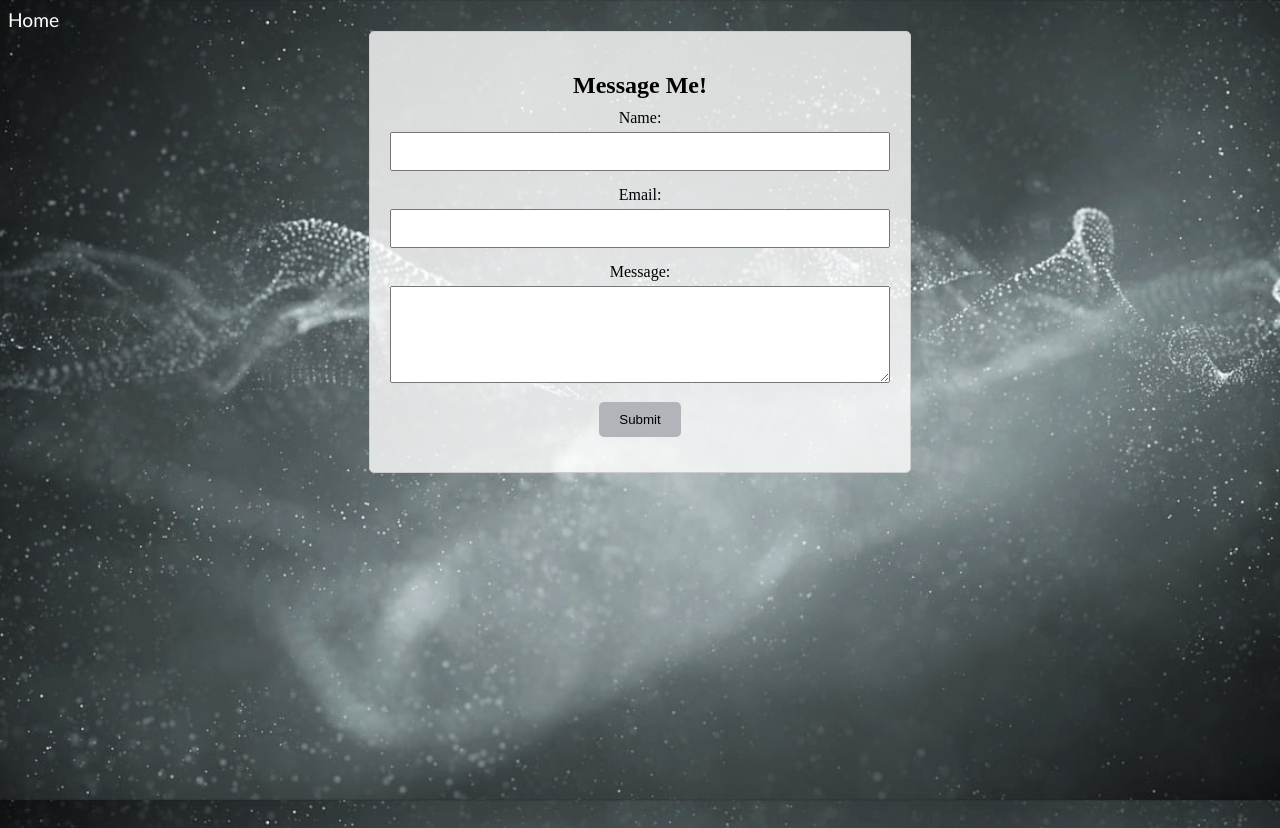
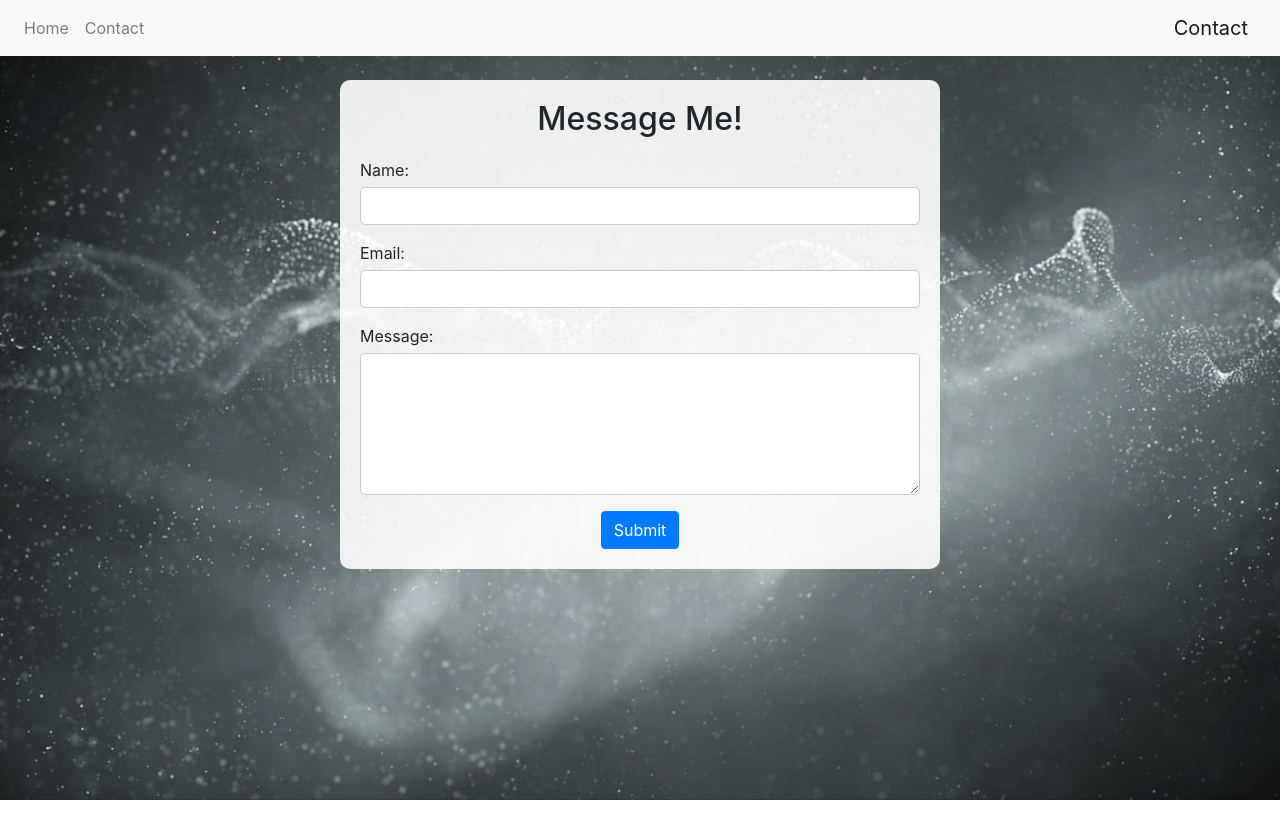
Before and after one commit to Kingzhaven/Project1, a plain HTML site: page contactform.html in a window 1280 px wide. Shown: the top 828 px of the page. After the commit the page ends 800 px from the top, so only its background shows below. Drawn offline with nearby package versions, Linux system fonts and the light colour scheme.

Commit message:
Updated with Bootstrap

```diff
--- a/contactform.html
+++ b/contactform.html
@@ -6,30 +6,53 @@
     <meta name="viewport" content="width=device-width, initial-scale=1.0">
     <title>Contact Form</title>
     <link rel="stylesheet" type="text/css" href="formstyles.css" />
+    <link href="https://maxcdn.bootstrapcdn.com/bootstrap/4.5.2/css/bootstrap.min.css" rel="stylesheet">
 </head>
 
 <body>
-    <a class="link" href="./index.html">Home</a>
-    <div class="contact-form">
-        <h2>Message Me!</h2>
+    <nav class="navbar navbar-expand-lg navbar-light bg-light">
+        <button class="navbar-toggler" type="button" data-toggle="collapse" data-target="#navbarNav"
+            aria-controls="navbarNav" aria-expanded="false" aria-label="Toggle navigation">
+            <span class="navbar-toggler-icon"></span>
+        </button>
+        <div class="collapse navbar-collapse" id="navbarNav">
+            <ul class="navbar-nav">
+                <li class="nav-item">
+                    <a class="nav-link" href="index.html">Home <span class="sr-only"></span></a>
+                </li>
+                <li class="nav-item">
+                    <a class="nav-link" href="contactform.html">Contact <span class="sr-only"></span></a>
+                </li>
+            </ul>
+        </div>
+        <a class="navbar-brand ml-auto" href="#">Contact</a>
+    </nav>
+
+    <div class="container mt-4">
+        <div class="contact-form bordered mt-4">
+            <h2 class="text-center">Message Me!</h2>
             <form action="http://localhost:3000/processform" method="POST">
                 <div class="form-group">
                     <label for="name">Name:</label>
-                <input type="text" id="name" name="name" required />
+                    <input type="text" id="name" name="name" class="form-control" required />
                 </div>
                 <div class="form-group">
                     <label for="email">Email:</label>
-                <input type="email" id="email" name="email" required />
+                    <input type="email" id="email" name="email" class="form-control" required />
                 </div>
                 <div class="form-group">
                     <label for="message">Message:</label>
-                <textarea id="message" name="message" rows="5" required></textarea>
+                    <textarea id="message" name="message" rows="5" class="form-control" required></textarea>
                 </div>
-            <div class="form-group">
-                <button type="submit">Submit</button>
+                <div class="text-center">
+                    <button type="submit" class="btn btn-primary">Submit</button>
                 </div>
             </form>
         </div>
+    </div>
+    <script src="https://code.jquery.com/jquery-3.5.1.slim.min.js"></script>
+    <script src="https://cdn.jsdelivr.net/npm/@popperjs/core@2.5.4/dist/umd/popper.min.js"></script>
+    <script src="https://maxcdn.bootstrapcdn.com/bootstrap/4.5.2/js/bootstrap.min.js"></script>
 </body>
 
 </html>
--- a/formstyles.css
+++ b/formstyles.css
@@ -1,70 +1,56 @@
 body {
-    background-image: url(./backgroundimage.jpg);
+  background-image: url('./backgroundimage.jpg');
   background-size: cover;
   background-repeat: no-repeat;
   background-position: center;
   background-attachment: fixed;
-    height: 300vh;
   background-blend-mode: darken;
+  margin: 0;
+  font-family: 'Gill Sans', 'Gill Sans MT', Calibri, 'Trebuchet MS', sans-serif;
+  color: #333;
 }
 
-  .contact-form {
-    max-width: 500px;
-    margin: auto;
+.bordered {
   padding: 20px;
-    border: 1px solid #ccc;
-    border-radius: 5px;
-    background-color: rgba(255, 255, 255, 0.8);
+  margin: 20px auto;
+  max-width: 600px;
+  background-color: rgba(255, 255, 255, 0.9);
+  border-radius: 10px;
 }
 
 .contact-form h2 {
-    margin-bottom: 10px;
-    color: black;
-    text-align: center;
+  font-size: 32px;
+  margin-bottom: 20px;
 }
 
 .form-group {
   margin-bottom: 15px;
-    text-align: center;
-    align-items: center;
 }
 
 .form-group label {
   display: block;
   margin-bottom: 5px;
-    text-align: center;
-    color: black;
 }
 
 .form-group input,
 .form-group textarea {
   width: 100%;
   padding: 10px;
-    box-sizing: border-box;
-    color: black;
+  border: 1px solid #ccc;
+  border-radius: 5px;
 }
 
 .form-group button {
-    padding: 10px 20px;
-    background-color: #b1b4b8;
-    color: black;
+  display: block;
+  width: 100%;
+  padding: 10px;
+  background-color: gray;
   border: none;
+  color: white;
   border-radius: 5px;
   cursor: pointer;
 }
 
 .form-group button:hover {
-    background-color: gray;
+  background-color: darkgray;
 }
-
-  .link {
-    font-family: 'Gill Sans', 'Gill Sans MT', Calibri, 'Trebuchet MS', sans-serif;
-    font-size: larger;
-    color: white;
-    margin-right: 15px;
-    text-decoration: none;
-  }
-
-  .link:hover {
-    text-decoration: underline;
-  }
--- a/styles.css
+++ b/styles.css
@@ -8,29 +8,6 @@ body {
     margin: 0;
     font-family: 'Gill Sans', 'Gill Sans MT', Calibri, 'Trebuchet MS', sans-serif;
     color: #333;
-}
-
-.header {
-    text-align: center;
-    padding: 20px;
-}
-
-.navigation {
-    display: flex;
-    justify-content: center;
-    gap: 20px;
-    margin-bottom: 20px;
-}
-
-.link {
-    font-size: 18px;
-    color: black;
-    text-decoration: underline;
-}
-
-.link:hover {
-    text-decoration: underline;
-    background-color: gray;
 }
 
 .bordered {
@@ -50,7 +27,7 @@ body {
 .p1 {
     font-size: 24px;
     color: black;
-    margin-bottom: 0px;
+    margin-bottom: 0;
 }
 
 .contact-info {
```
Also changed, not shown: index.html (+54 -11 lines). Lines whose indentation alone changed are shown as unchanged.
